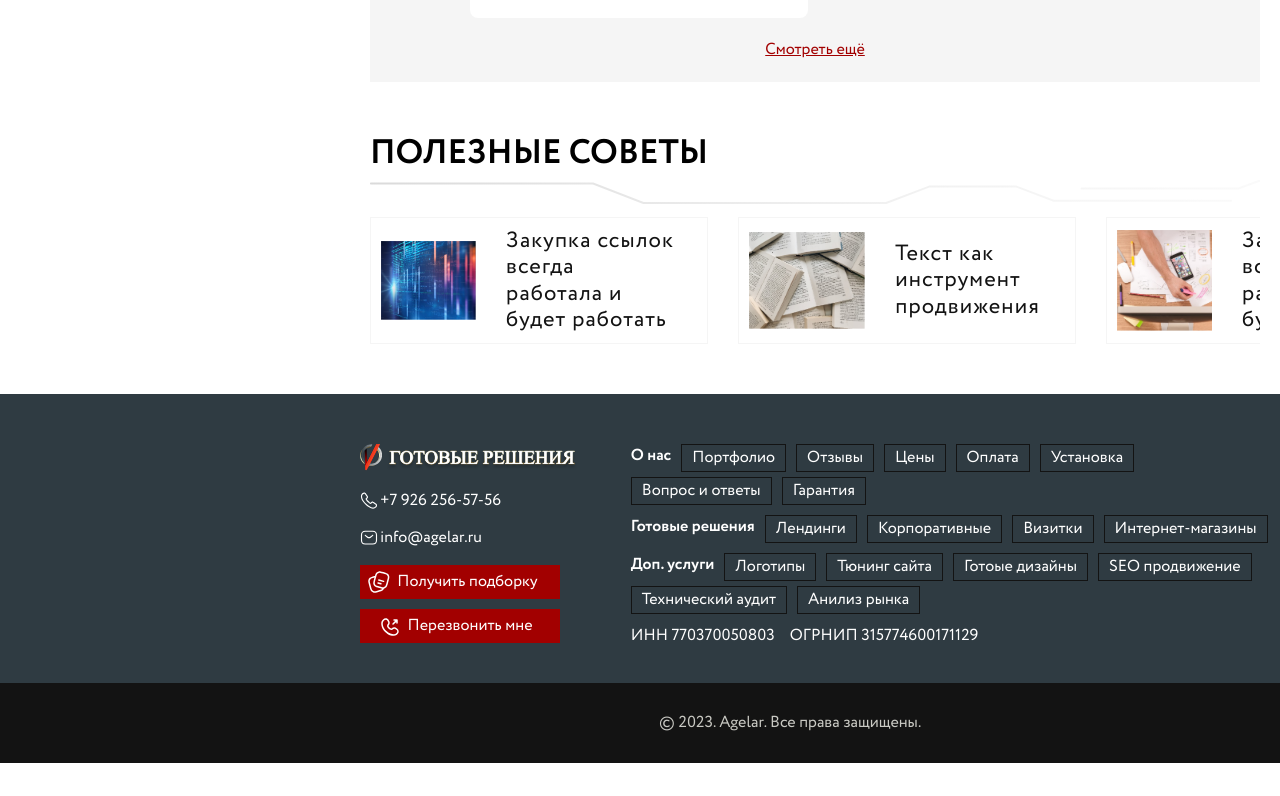
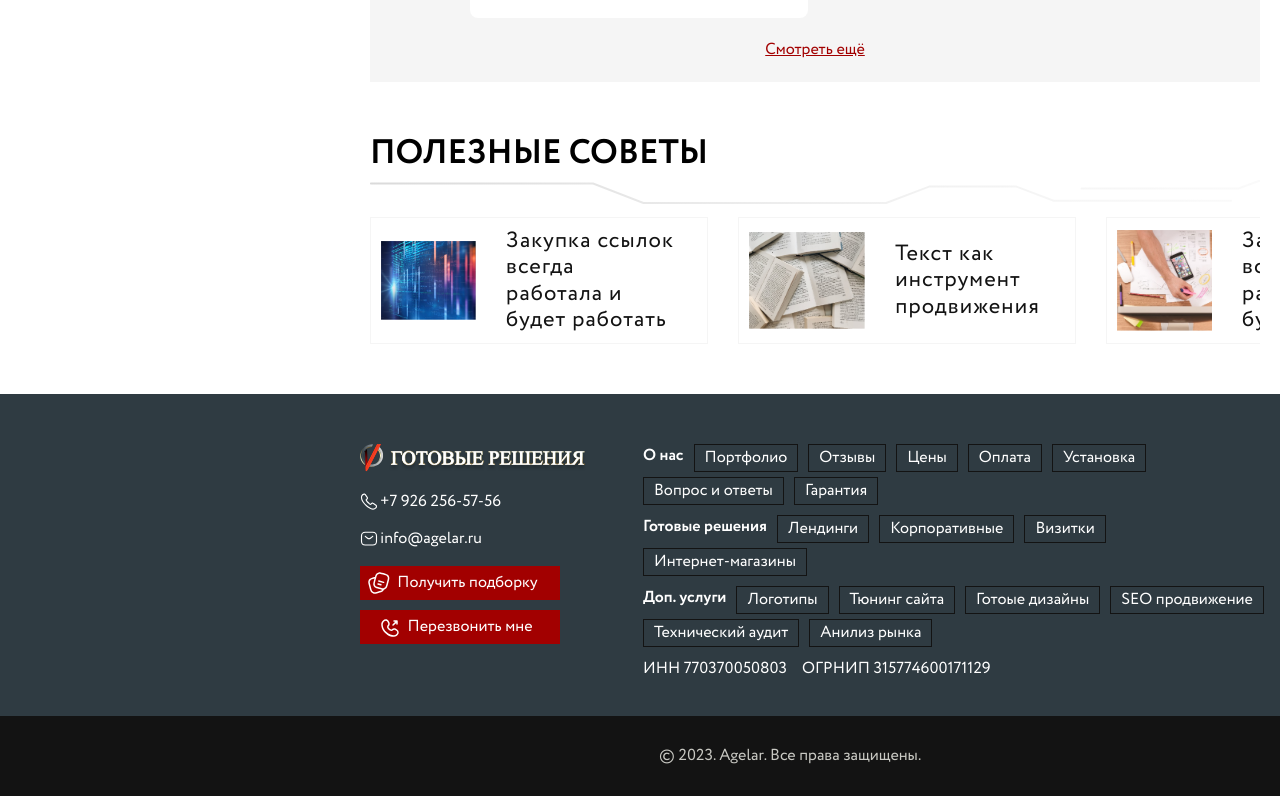
Before and after one commit to Artematrr/Ready-made-Solutions, a React (Vite) app: page / in a window 1280 px wide. Shown: the part 8142-8938 px from the top of the page. Before the commit the page ends 8905 px from the top, so only its background shows below. Built offline with nearby package versions, Linux system fonts and the light colour scheme.

Commit message:
upd footer

```diff
--- a/src/styles.css
+++ b/src/styles.css
@@ -850,6 +850,7 @@ h1::after {
   display: flex;
   flex-direction: column;
   max-width: 460px;
+  min-width: 30%;
 }
 .footer .col-two {
   display: flex;
```
